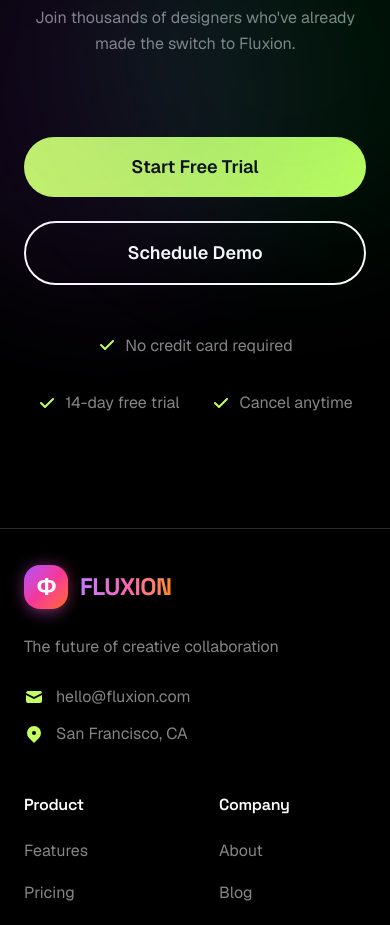
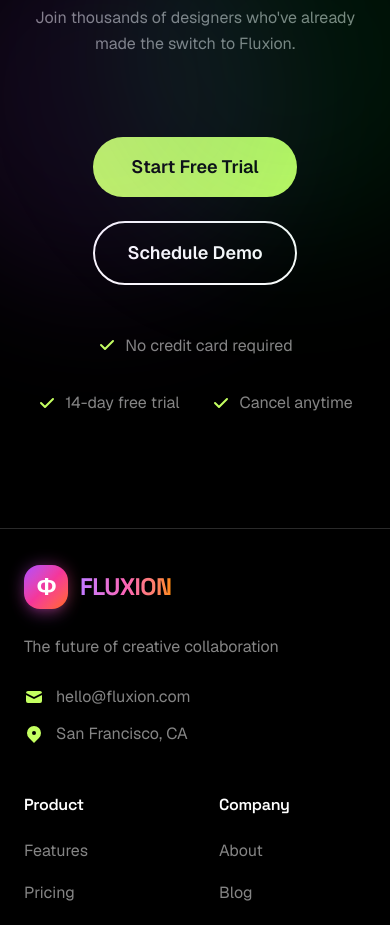
Before and after one commit to ishaangupta122/lumex, a Next.js app: page / in a window 390 px wide. Shown: the part 9860-10785 px from the top of the page. Built offline with nearby package versions, Linux system fonts and the light colour scheme.

Commit message:
update 2.4 (final)

```diff
--- a/src/sections/CTA.tsx
+++ b/src/sections/CTA.tsx
@@ -51,7 +51,7 @@
               whileInView={{ y: 0, opacity: 1 }}
               viewport={{ once: true }}
               transition={{ duration: 0.8, delay: 0.4 }}
-              className="flex flex-col sm:flex-row gap-6 justify-center mb-12">
+              className="flex flex-col mx-auto w-fit sm:flex-row gap-6 justify-center mb-12">
               <motion.a
                 whileTap={{ scale: 0.95 }}
                 className="px-8 py-4 cursor-pointer bg-neon-green text-black font-semibold rounded-full hover:shadow-lg hover:shadow-neon-green/20 transition-all text-lg">
```
